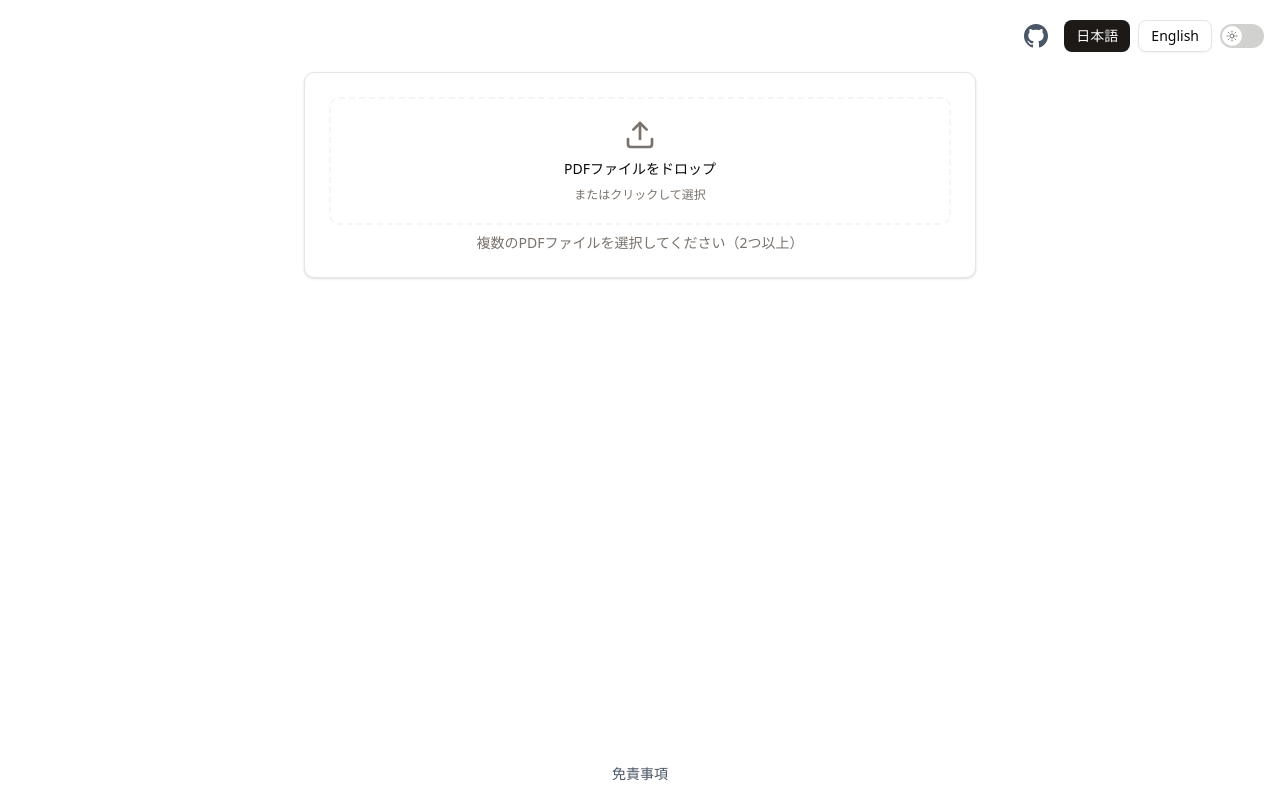
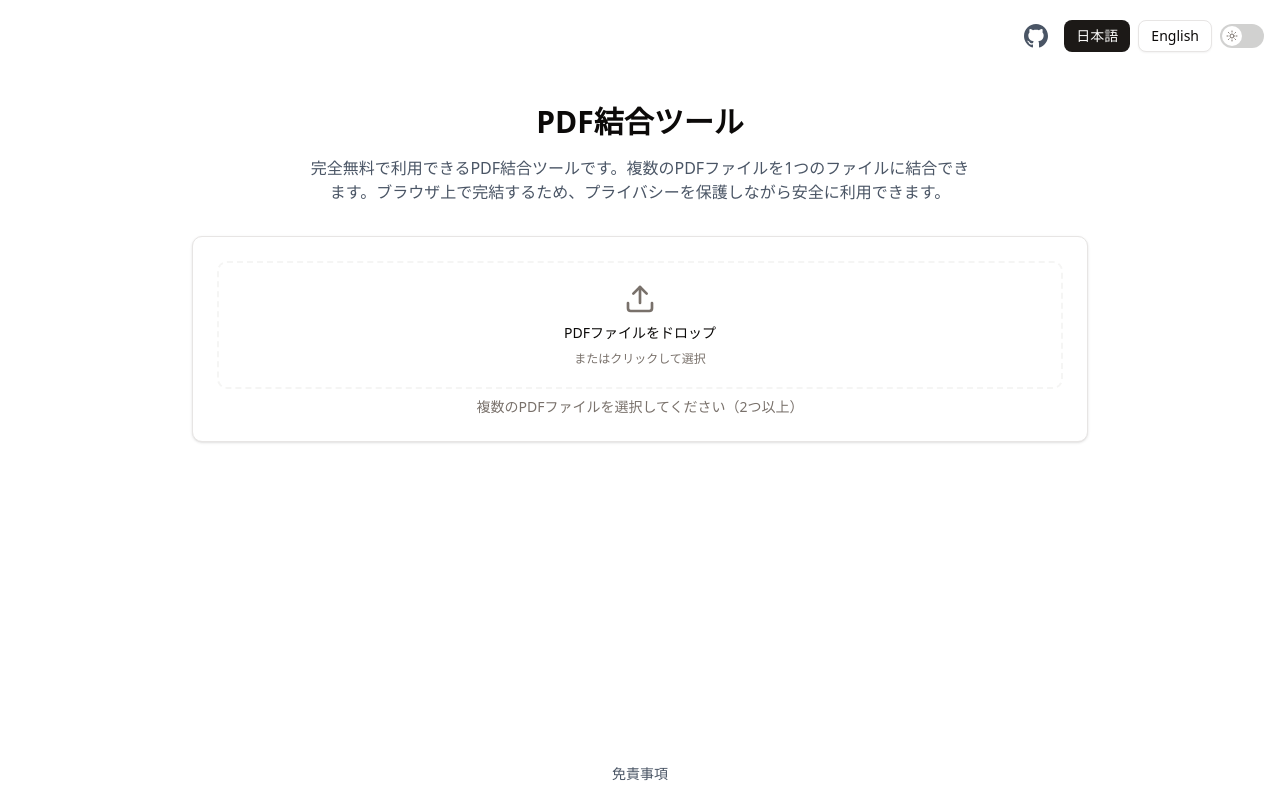
Before and after one commit to tksuwa/merge-pdf, a Next.js app: page /ja in a window 1280 px wide. Built offline with nearby package versions, Linux system fonts and the light colour scheme.

Commit message:
feat: add description

```diff
--- a/src/components/pdf-merger.tsx
+++ b/src/components/pdf-merger.tsx
@@ -92,7 +92,13 @@ export function PdfMerger() {
   }, [mergedUrl, fileNameError, downloadFileName]);
 
   return (
-    <div className="space-y-4 max-w-2xl mx-auto">
+    <div className="max-w-4xl mx-auto py-8">
+      <div className="text-center mb-8">
+        <h1 className="text-3xl font-bold mb-4">{t("title")}</h1>
+        <p className="text-gray-600 dark:text-gray-400 max-w-2xl mx-auto">
+          {t("description")}
+        </p>
+      </div>
       <Card>
         <CardContent className="p-6">
           <div
--- a/src/i18n/locales/en.json
+++ b/src/i18n/locales/en.json
@@ -1,5 +1,6 @@
 {
   "title": "PDF Merger",
+  "description": "A completely free tool that allows you to merge multiple PDF files into a single file. All processing is done in your browser, ensuring privacy and security.",
   "dropzone": {
     "drop": "Drop PDF files here",
     "click": "or click to select",
@@ -30,6 +31,8 @@
     "errors": {
       "selectPdf": "Please select PDF files",
       "mergeError": "An error occurred while merging PDFs"
-    }
+    },
+    "title": "PDF Merger",
+    "description": "A tool that allows you to merge multiple PDF files into a single file. All processing is done in your browser, ensuring privacy and security."
   }
 }
--- a/src/i18n/locales/ja.json
+++ b/src/i18n/locales/ja.json
@@ -1,5 +1,6 @@
 {
-  "title": "PDF結合アプリ",
+  "title": "PDF結合ツール",
+  "description": "完全無料で利用できるPDF結合ツールです。複数のPDFファイルを1つのファイルに結合できます。ブラウザ上で完結するため、プライバシーを保護しながら安全に利用できます。",
   "dropzone": {
     "drop": "PDFファイルをドロップ",
     "click": "またはクリックして選択",
```
